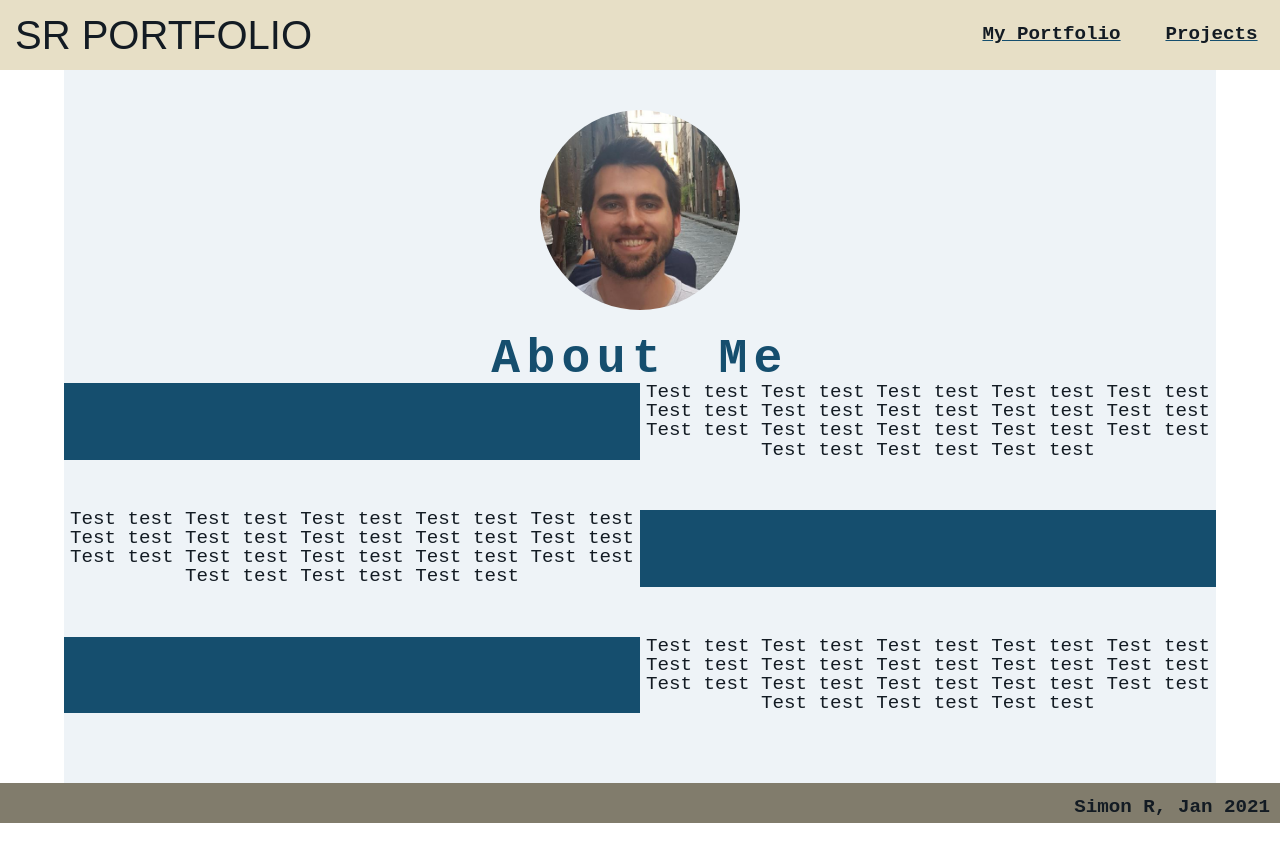
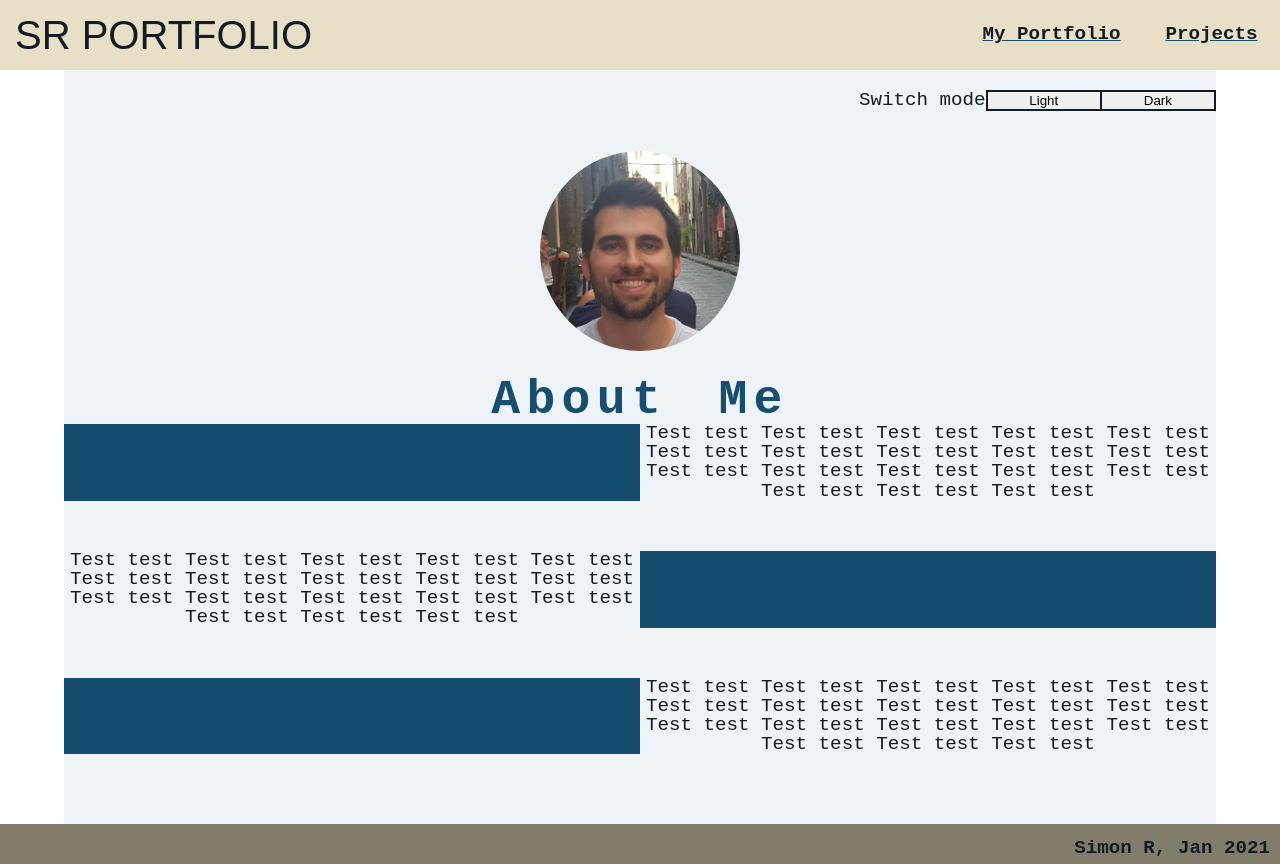
Before and after one commit to simonaus/portfolio-homepage, a plain HTML site: page about-me.html in a window 1280 px wide. Before the commit the page ends 823 px from the top, so only its background shows below. Drawn offline with Linux system fonts and the light colour scheme; a web font is replaced by a local one.

Commit message:
Add light dark buttons in css and html

```diff
--- a/about-me.html
+++ b/about-me.html
@@ -17,6 +17,11 @@
       </nav>
     </header>
     <main>
+      <div id="mode">
+        <p>Switch mode</p>
+        <button type="button" id="light">Light</p>
+        <button type="button" id="dark">Dark</p>
+      </div>
       <div class="buffer"></div>
       <img class="headshot" src="profile-picture.jpg">
       <h1>About Me</h1>
--- a/script.js
+++ b/script.js
@@ -34,3 +34,5 @@ for (let i = 0; i < tabsArray.length; i++) {
 
   })
 }
+
+//functionality to switch between light and dark mode
--- a/styles.css
+++ b/styles.css
@@ -42,6 +42,25 @@ p {
   font-size: 1.2rem;
   color: #131B23;
   text-align: center;
+}
+
+#mode {
+  display: flex;
+  padding-top: 20px;
+  justify-content: flex-end;
+  align-items: center;
+}
+
+#light{
+  border: 2px solid #131B23;
+  width: 10%;
+  border-right-width: 1px;
+}
+
+#dark{
+  border: 2px solid #131B23;
+  width: 10%;
+  border-left-width: 1px;
 }
 
 /* header */
@@ -203,3 +222,19 @@ footer {
 .hidden-info {
   display: none;
 }
+
+
+Background white = dark grey
+#eef3f7;
+
+heading blue = same
+#154e6e
+
+text dark blue = background white
+#131B23
+
+header cream = light grey
+#e7dfc6
+
+footer brown = header cream
+#817c6c
```
Also changed, not shown: index.html (+5 -0 lines), projects.html (+5 -0 lines).
